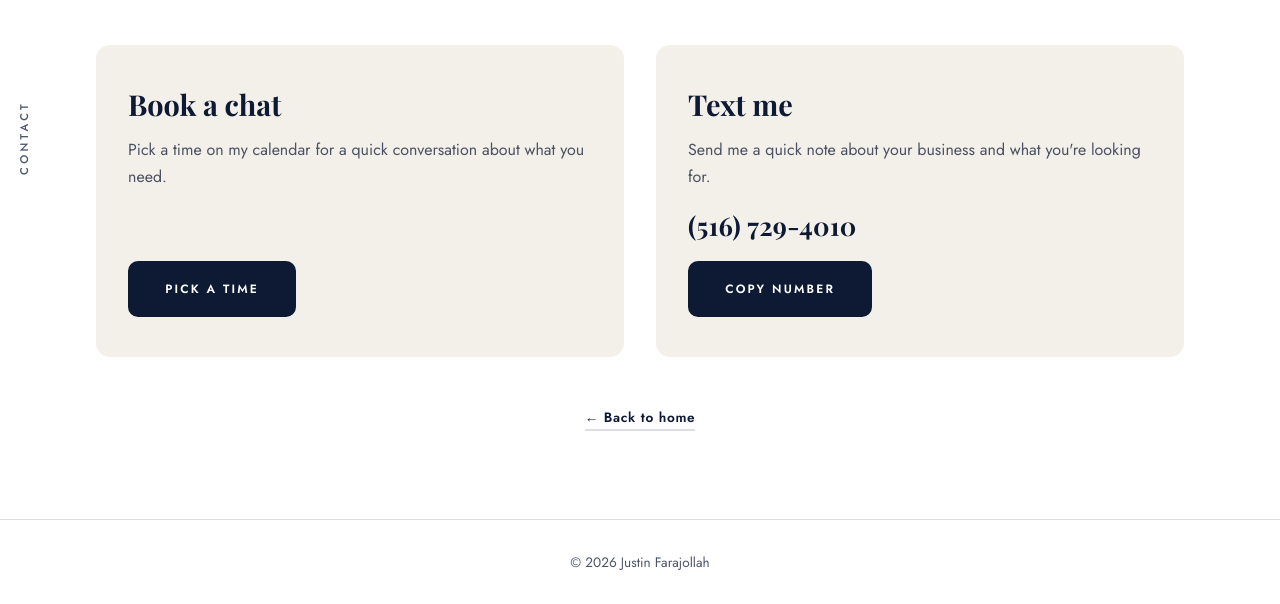
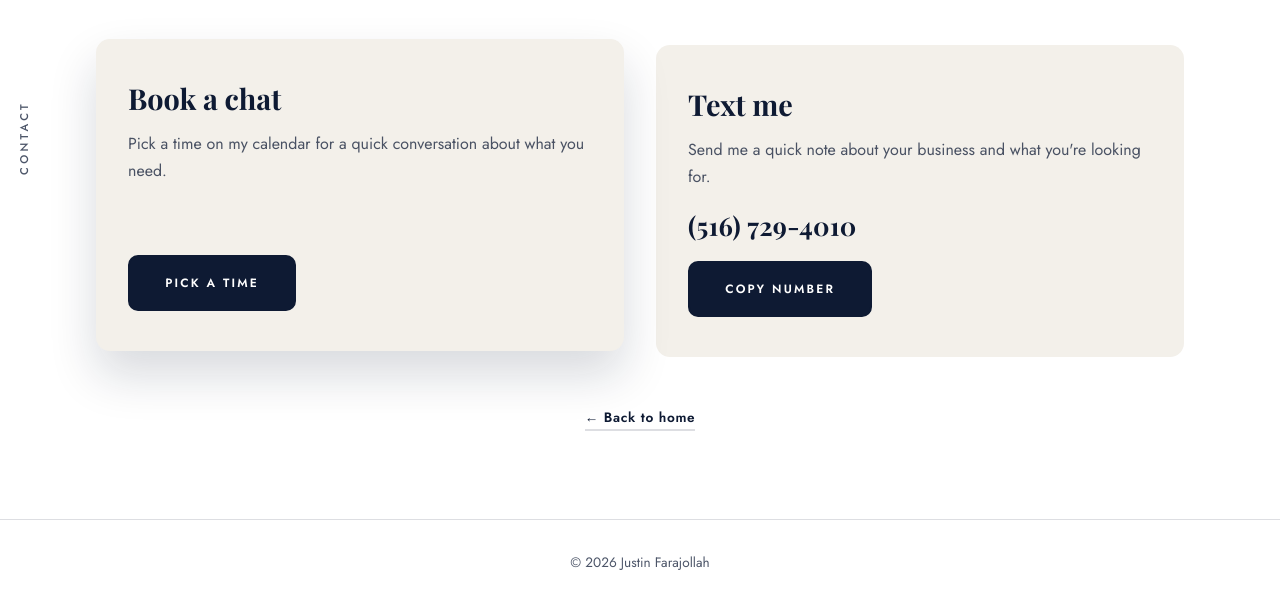
Before and after one commit to justinfaraj/justinfarajollah, a plain HTML site: page contact.html in a window 1280 px wide. In both pictures the pointer is over the element 360 px from the left and 462 px from the top of the page. Shown: the part 262-866 px from the top of the page. Drawn offline with nearby package versions, Linux system fonts and the light colour scheme; a web font is replaced by a local one.

Commit message:
Animate contact tiles: staggered fade-up on load, lift and shadow on hover
Co-Authored-By: Claude Sonnet 5.5 <noreply@anthropic.com>
Claude-Session: https://claude.ai/code/session_01VSnktj1pYJ5qNA1oEwgQLX

```diff
--- a/styles.css
+++ b/styles.css
@@ -408,7 +408,22 @@ a.text-link:focus-visible { border-bottom-color: var(--ink); }
   flex-direction: column;
   align-items: flex-start;
   gap: 0.9rem;
+  /* Same motion language as the rest of the site: fade up on load (staggered),
+     lift with a deeper shadow on hover. "backwards" fill, not "both", so the
+     finished animation does not pin the transform and block the hover lift. */
+  animation: fadeInUp 0.7s ease backwards;
+  transition: transform 0.25s ease, box-shadow 0.25s ease;
 }
+
+.contact-card:nth-child(2) { animation-delay: 0.14s; }
+
+.contact-card:hover,
+.contact-card:focus-within {
+  transform: translateY(-6px);
+  box-shadow: 0 24px 48px rgba(14, 26, 51, 0.16);
+}
+
+.contact-lede { animation: fadeInUp 0.7s ease 0.07s backwards; }
 
 .contact-card h2 {
   font-family: var(--serif);
```
